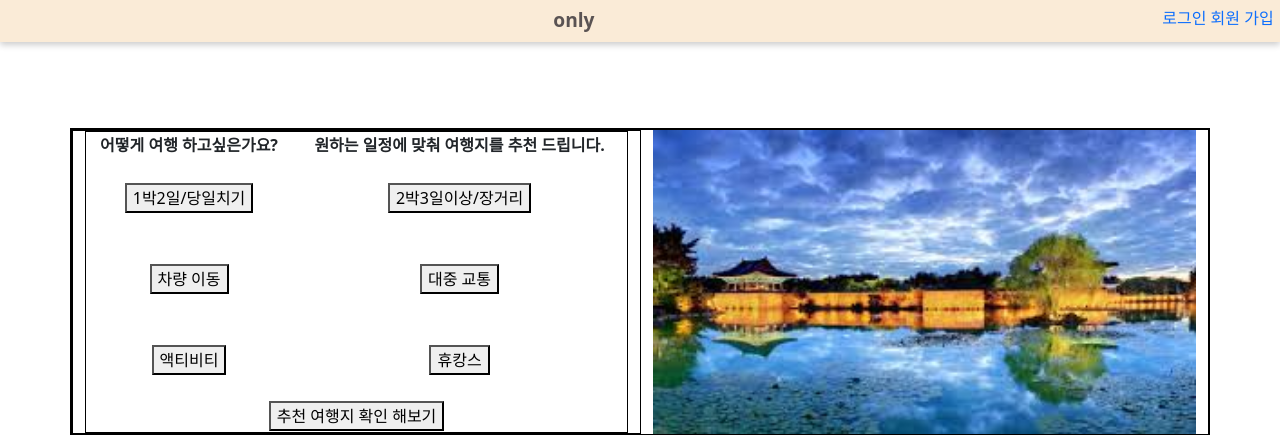
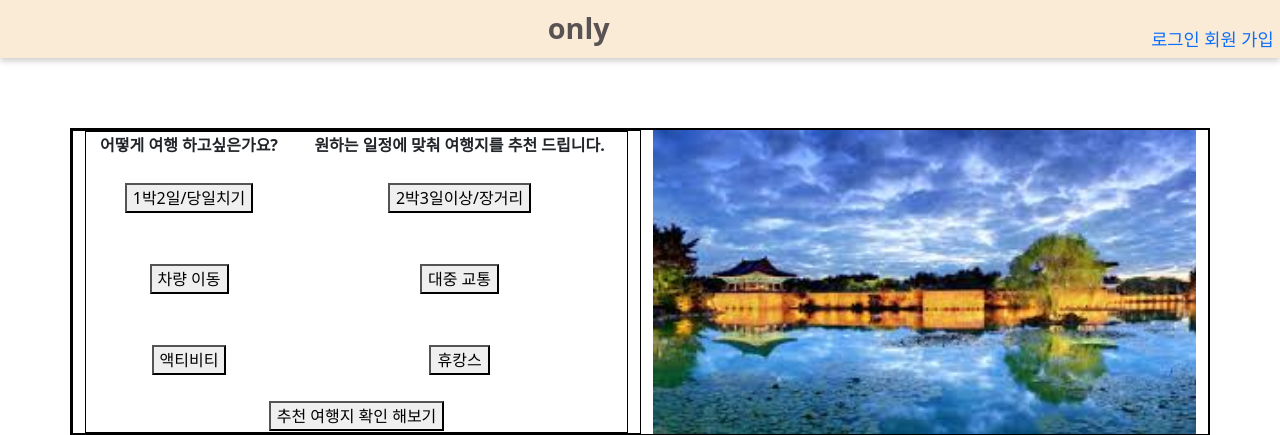
Before and after one commit to KangWoomin/ONJ, a Django app: page / in a window 1280 px wide. Shown: the top 435 px of the page. Run offline with Django 5.2, Linux system fonts and the light colour scheme.

Commit message:
next - mappage_info_dataset

```diff
--- a/ONJ/account/templates/base.html
+++ b/ONJ/account/templates/base.html
@@ -20,13 +20,14 @@
         .center{
             flex: 1;
             text-align: center;
-            font-size: 1.2rem;
+            font-size: 1.8rem;
             display: flex;
             justify-content: center;
         }
-        .left{
-            margin-left: 1.3rem;
+        .right{
 
+            padding-top: 1.2rem;
+            font-size: 1.1rem;
         }
         .content{
             margin-top: 5%;
@@ -39,7 +40,7 @@
             <img aria-label="로고">
             <b><a href="{%url 'main'%}" style="color: rgb(90, 83, 83);text-decoration: none;">only</a></b>
         </div>
-        <div class="left">
+        <div class="right">
             {% if user.is_authenticated %}
                 <a href="#">프로필</a>
             {%else%}
```
